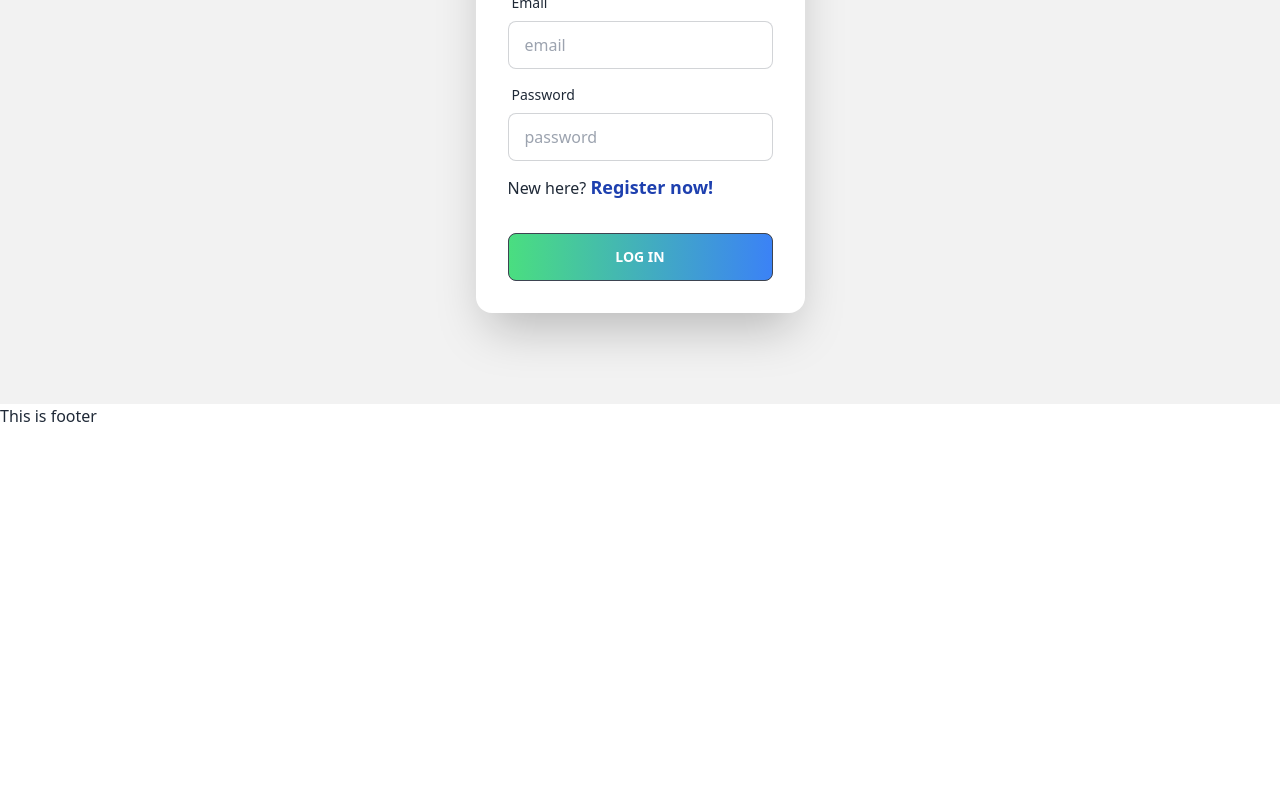
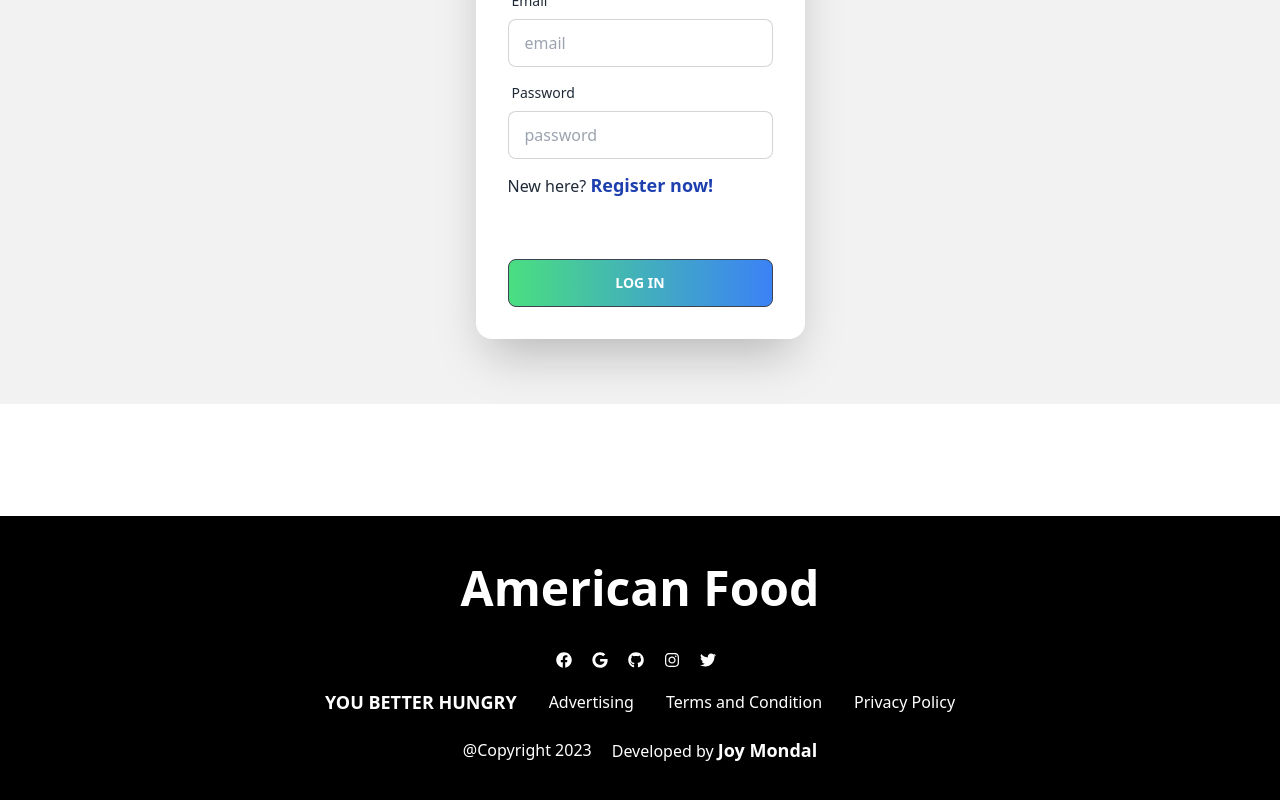
Before and after one commit to joy4563/You_Better_Hungry_Client, a React (Vite) app: page /login in a window 1280 px wide. Shown: the part 476-1276 px from the top of the page. Before the commit the page ends 904 px from the top, so only its background shows below. Built offline with nearby package versions, Linux system fonts and the light colour scheme; no server answers.

Commit message:
footer done

```diff
--- a/src/components/ChefRecipe/ChefRecipe.jsx
+++ b/src/components/ChefRecipe/ChefRecipe.jsx
@@ -17,9 +17,9 @@ const ChefRecipe = () => {
         yearsOfExperience,
     } = chefDetails[0];
     return (
-        <div className="text-lg ">
+        <div className="text-lg container mx-auto">
             {/* banner */}
-            <div className="md:flex gap-6  items-center bg-gray-300 border border-gray-400 px-4 py-9 mb-11">
+            <div className="md:flex gap-6  items-center bg-gray-300 border border-gray-400 px-4 py-9 mb-11 rounded-md">
                 <div>
                     <img
                         className="mb-4 md:mb-0 md:mr-72  rounded-md"
--- a/src/components/Footer/Footer.jsx
+++ b/src/components/Footer/Footer.jsx
@@ -1,9 +1,42 @@
-import React from 'react';
+import React from "react";
+
+import {
+    FaGoogle,
+    FaGithub,
+    FaFacebook,
+    FaInstagram,
+    FaTwitter,
+} from "react-icons/fa";
 
 const Footer = () => {
     return (
-        <div>
-            <h3>This is footer</h3>
+        <div className="bg-black mt-28">
+            <div className="text-white pt-12">
+                <p className="text-5xl font-bold text-center mb-5">
+                    American Food
+                </p>
+            </div>
+
+            <div className="flex gap-3 items-center justify-center mt-10 mb-5">
+                <FaFacebook className="me-2 text-white" />
+                <FaGoogle className="me-2 text-white" />
+                <FaGithub className="me-2 text-white" />
+                <FaInstagram className="me-2 text-white" />
+                <FaTwitter className="me-2 text-white" />
+            </div>
+            <div className="text-white flex md:flex-row flex-col items-center justify-center gap-8 mt-5">
+                <p className="text-lg font-bold ">YOU BETTER HUNGRY</p>
+                <p>Advertising</p>
+                <p>Terms and Condition</p>
+                <p>Privacy Policy</p>
+            </div>
+            <div className="text-white flex md:flex-row flex-col items-center justify-center gap-5 mt-5 pb-20">
+                <p>@Copyright 2023</p>
+                <p>
+                    Developed by{" "}
+                    <span className="text-lg font-bold"> Joy Mondal</span>
+                </p>
+            </div>
         </div>
     );
 };
--- a/src/components/Header/Header.jsx
+++ b/src/components/Header/Header.jsx
@@ -28,7 +28,7 @@ const Header = () => {
 
     return (
         <div>
-            <div className="flex justify-between  bg-primary text-primary-content px-2 py-3">
+            <div className="flex justify-between  bg-primary text-primary-content px-5 md:px-16 py-3">
                 <div className="">
                     <div className="flex flex-col items-center md:flex-row ">
                         <Link className="btn btn-ghost normal-case text-lg md:text-xl  hover:bg-green-300 hover:text-black">
--- a/src/components/Home/Home.jsx
+++ b/src/components/Home/Home.jsx
@@ -39,6 +39,7 @@ const Home = () => {
                     enthusiasts around the world.
                 </p>
             </div>
+            <p className="text-3xl md:text-5xl font-extrabold text-center my-10">Available Chefs</p>
             <div className="grid grid-cols-1 md:grid-cols-3 gap-5">
                 {chefs.map((chef) => (
                     <Chef key={chef.id} chef={chef}></Chef>
--- a/src/components/Login/Login.jsx
+++ b/src/components/Login/Login.jsx
@@ -1,4 +1,4 @@
-import React, { useContext } from "react";
+import React, { useContext, useState } from "react";
 import { Link, useLocation, useNavigate } from "react-router-dom";
 import { AuthContext } from "../../providers/AuthProviders";
 import { FaGithub, FaGoogle } from "react-icons/fa";
@@ -9,8 +9,11 @@ const Login = () => {
     const location = useLocation();
     const from = location.state?.from?.pathname || "/";
 
+    const [errors, setErrors] = useState("");
+
     const handleLogIn = (event) => {
         event.preventDefault();
+        setErrors("");
         const form = event.target;
         const email = form.email.value;
         const password = form.password.value;
@@ -20,9 +23,10 @@ const Login = () => {
                 const loggedUser = result.user;
                 // console.log(loggedUser);
                 form.reset();
-                navigate(from)
+                navigate(from);
             })
             .catch((error) => {
+                setErrors(error.message);
                 console.log(error);
             });
     };
@@ -83,7 +87,7 @@ const Login = () => {
                     <form onSubmit={handleLogIn} className="card-body">
                         <div className="form-control">
                             <hr />
-                            <p className=" text-center">or</p>
+                            <p className=" text-center text-2xl my-2 font-extrabold">OR</p>
                             <hr />
                             <label className="label">
                                 <span className="label-text">Email</span>
@@ -115,7 +119,11 @@ const Login = () => {
                             </p>
                         </div>
                         <div className="form-control mt-6">
-                            <button className="btn bg-gradient-to-r from-green-400 to-blue-500 hover:from-pink-500 hover:to-yellow-500">
+                            {" "}
+                            <p className="text-red-500 font-semibold ">
+                                {errors}
+                            </p>
+                            <button className="btn bg-gradient-to-r from-green-400 to-blue-500 hover:from-pink-500 hover:to-yellow-500 mt-7">
                                 Log in
                             </button>
                         </div>
--- a/src/components/Main/Main.jsx
+++ b/src/components/Main/Main.jsx
@@ -5,9 +5,9 @@ import Footer from '../Footer/Footer';
 
 const Main = () => {
     return (
-        <div className='container mx-auto'>
+        <div >
             <Header></Header>
-            <Outlet></Outlet>
+            <Outlet ></Outlet>
             <Footer></Footer>
         </div>
     );
--- a/src/components/Recipe/Recipe.jsx
+++ b/src/components/Recipe/Recipe.jsx
@@ -19,7 +19,7 @@ const Recipe = ({ recipe }) => {
                 </p>
                 <div className="flex">
                     <div className=" mb-3 flex-grow">
-                        <span className="font-semibold mr-1 ">Ratings:</span>
+                        <span className="font-semibold mr-2 ">Ratings:</span>
                         {rating}
                         <Rating
                             readonly
```
